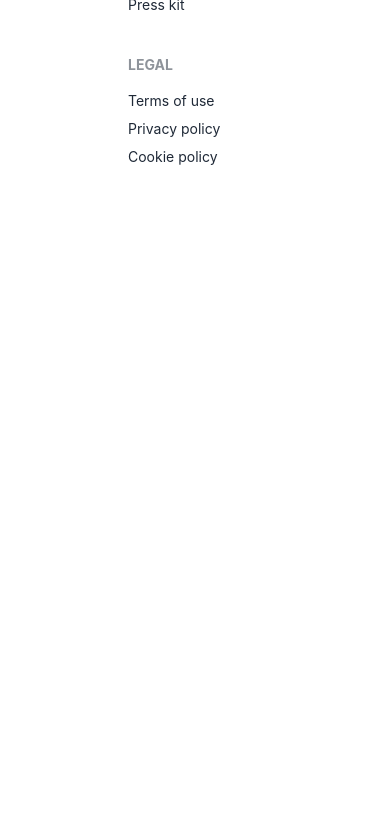
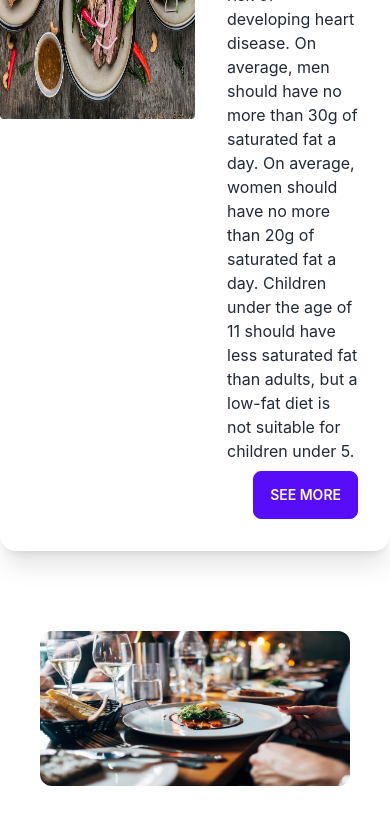
Before and after one commit to sadikaRimu/the-tasteful-service-client-repo, a React (Create React App) app: page / in a window 390 px wide. Shown: the part 1156-1977 px from the top of the page. Before the commit the page ends 1451 px from the top, so only its background shows below. Built offline with nearby package versions, Linux system fonts and the light colour scheme; no server answers.

Commit message:
two extra section added to the home page

```diff
--- a/src/components/Home/FoodBlog/FoodBlog.js
+++ b/src/components/Home/FoodBlog/FoodBlog.js
@@ -1,9 +1,24 @@
 import React from 'react';
+import img from '../../../assets/images/Banner/2.jpg';
 
 const FoodBlog = () => {
     return (
-        <div>
+        <div className="card lg:card-side bg-base-100 shadow-xl grid grid-cols-2 mt-10">
+            <figure><img className='h-72 rounded' src={img} alt="Album" /></figure>
+            <div className="card-body">
+                <h2 className="card-title">Today's Health tips</h2>
+                <h3 className='cart-title font-bold'>Cut down on saturated fat and sugar</h3>
+                <p>You need some fat in your diet, but it's important to pay attention to the amount and type of fat you're eating.
 
+                    There are 2 main types of fat: saturated and unsaturated. Too much saturated fat can increase the amount of cholesterol in the blood, which increases your risk of developing heart disease.
+
+                    On average, men should have no more than 30g of saturated fat a day. On average, women should have no more than 20g of saturated fat a day.
+
+                    Children under the age of 11 should have less saturated fat than adults, but a low-fat diet is not suitable for children under 5.</p>
+                <div className="card-actions justify-end">
+                    <button className="btn btn-primary">See more</button>
+                </div>
+            </div>
         </div>
     );
 };
--- a/src/components/Home/Home/Home.js
+++ b/src/components/Home/Home/Home.js
@@ -1,5 +1,7 @@
 import React from 'react';
 import Banner from '../Banner/Banner';
+import FoodBlog from '../FoodBlog/FoodBlog';
+import Recipes from '../Recipes/Recipes';
 import Services from '../Services/Services';
 
 const Home = () => {
@@ -7,6 +9,8 @@ const Home = () => {
         <div>
             <Banner></Banner>
             <Services></Services>
+            <FoodBlog></FoodBlog>
+            <Recipes></Recipes>
         </div>
     );
 };
--- /dev/null
+++ b/src/components/Home/Recipes/Recipes.js
@@ -0,0 +1,30 @@
+import React from 'react';
+import img from '../../../assets/images/Banner/3.jpg';
+
+const Recipes = () => {
+    return (
+        <div className="card w-full bg-base-100 shadow-xl mt-10">
+            <figure className="px-10 pt-10">
+                <img src={img} alt="Shoes" className="rounded-xl" />
+            </figure>
+            <div className="card-body items-center text-center">
+                <p className='text-2xl font-bold text-orange-600'>Coocking Section</p>
+                <h2 className="card-title">Today's Special Recipe</h2>
+                <h3 className='cart-title font-bold'>STUPID EASY CROCK POT</h3>
+                <p>DIRECTIONS
+                    Spray slow cooker with Pam.
+                    Cut potatoes into wedges or whatever size pieces your family likes. You can leave the skins off or on (we like them on)throw them in the pot.
+                    Cut sausage into 1/4" slices and throw them into the pot.
+                    In a bowl blend softened cream chees, cream of celery soup and envelope of dry ranch dressing mix. Pour over Potatoes and sausage.
+                    give it a little stir
+                    Cook low 6-8 hours.</p>
+
+                <div className="card-actions">
+                    <button className="btn btn-primary">See more</button>
+                </div>
+            </div>
+        </div>
+    );
+};
+
+export default Recipes;
--- a/src/components/ReviewFood/ReviewFood.js
+++ b/src/components/ReviewFood/ReviewFood.js
@@ -13,43 +13,43 @@ const ReviewFood = () => {
         const phone = form.phone.value;
         const message = form.message.value;
 
-        const order = {
-            service_id: _id,
-            serviceName: title,
-            price,
-            customer: name,
-            email,
-            phone,
-            message,
+        // const order = {
+        //     service_id: _id,
+        //     serviceName: title,
+        //     price,
+        //     customer: name,
+        //     email,
+        //     phone,
+        //     message,
 
-        };
+        // };
         // if (phone.length > 11) {
         //     alert('phone charecter should be 11 charecter or longer');
         // }
         // else{
 
         // }
-        fetch('http://localhost:5000/orders', {
-            method: 'POST',
-            headers: {
-                'content-type': 'application/json',
-                authorization: `Bearer ${localStorage.getItem('genius token')}`
-            },
-            body: JSON.stringify(order)
-        })
-            .then(res => res.json())
-            .then(data => {
-                console.log(data);
-                if (data.acknowledged) {
-                    alert('order placed successfully');
-                    form.reset();
-                }
-            })
-            .catch(err => console.error(err));
+        // fetch('http://localhost:5000/orders', {
+        //     method: 'POST',
+        //     headers: {
+        //         'content-type': 'application/json',
+        //         authorization: `Bearer ${localStorage.getItem('genius token')}`
+        //     },
+        //     body: JSON.stringify(order)
+        // })
+        //     .then(res => res.json())
+        //     .then(data => {
+        //         console.log(data);
+        //         if (data.acknowledged) {
+        //             alert('order placed successfully');
+        //             form.reset();
+        //         }
+        //     })
+        //     .catch(err => console.error(err));
     }
     return (
         <div>
-            <form onSubmit={handlePlaceReview}>
+            {/* <form onSubmit={handlePlaceReview}>
                 <h2 className="text-4xl">You are about to review: {title}</h2>
                 <h4 className="text-3xl">Price: {price}</h4>
                 <div className='grid grid-cols-1 lg:grid-cols-2 gap-4'>
@@ -60,7 +60,8 @@ const ReviewFood = () => {
                 </div>
                 <textarea name='message' className="textarea textarea-bordered h-24 w-full" placeholder="Your message" required></textarea>
                 <input className='btn' type="submit" value="Place Your Order" />
-            </form>
+            </form> */}
+            <h3>review</h3>
         </div>
     );
 };
```
